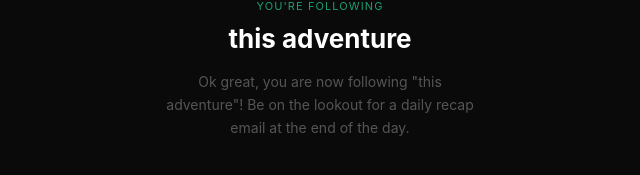
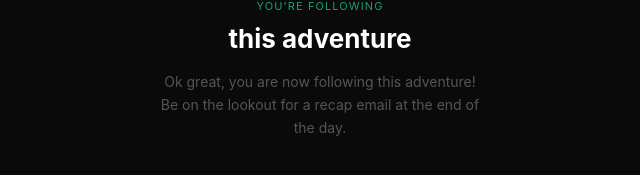
Before and after one commit to spiderwks/roamcast, a React (Vite) app: page /follow/1 in a window 1280 px wide. Shown: the part 429-604 px from the top of the page, without its empty margins (320-960 px from the left). Built offline with nearby package versions, Linux system fonts and the light colour scheme; no server answers.

Commit message:
Remove quotes from trip name and 'daily' from confirmation message
https://claude.ai/code/session_01RDDvry2WvaTVRyGCJXJqAd

```diff
--- a/src/pages/follower/FollowerAuthPage.jsx
+++ b/src/pages/follower/FollowerAuthPage.jsx
@@ -35,7 +35,7 @@ export default function FollowerAuthPage() {
         <p className="text-[11px] text-brand-teal uppercase tracking-widest mb-2">You're following</p>
         <h1 className="text-[26px] font-bold text-white leading-tight mb-4">{tripName}</h1>
         <p className="text-[14px] text-text-muted leading-relaxed max-w-xs">
-          Ok great, you are now following {roamerName ? `${roamerName}'s trip ` : ''}"{tripName}"! Be on the lookout for a daily recap email at the end of the day.
+          Ok great, you are now following {roamerName ? `${roamerName}'s trip ` : ''}{tripName}! Be on the lookout for a recap email at the end of the day.
         </p>
       </div>
     </div>
```
